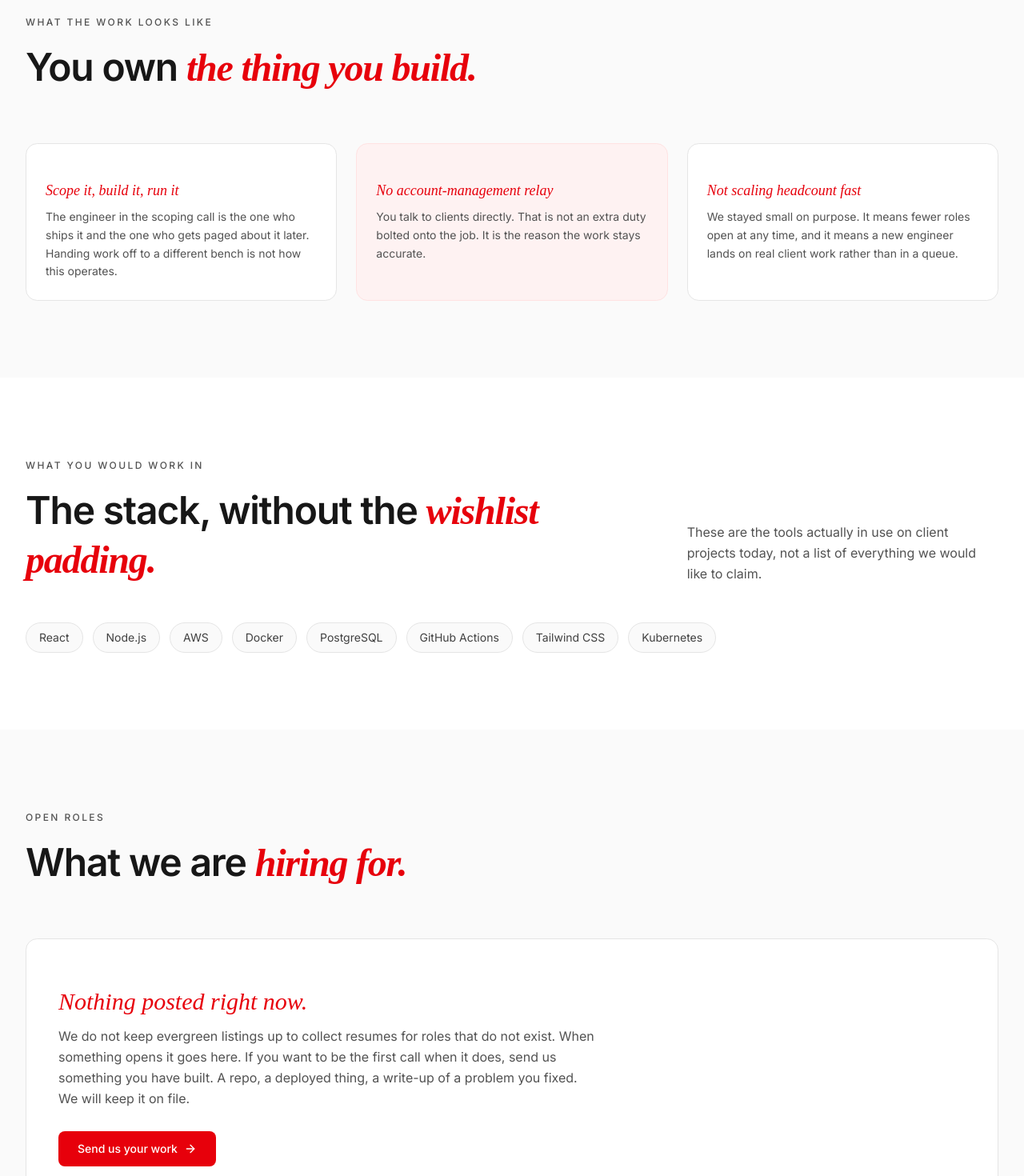
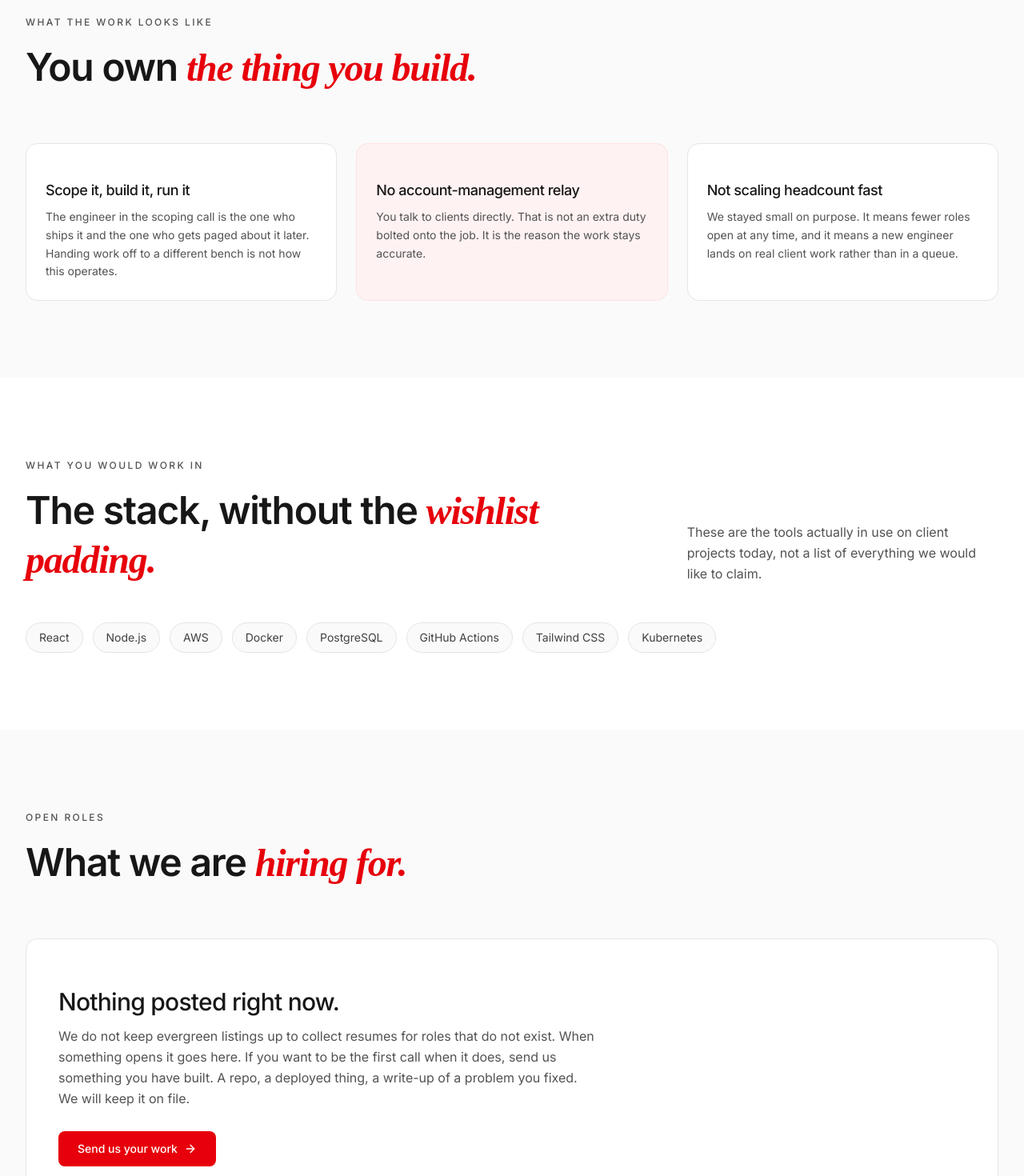
Before and after one commit to LeelaMohan217/J-Monk-Devops, a React (Vite) app: page /digiconnect/careers in a window 1280 px wide. Shown: the part 608-2078 px from the top of the page at 80% size. Built offline with nearby package versions, Linux system fonts and the light colour scheme.

Commit message:
Set DigiConnect card titles in plain sans like EduConnect's

```diff
--- a/src/sites/digiconnect/headingStyles.js
+++ b/src/sites/digiconnect/headingStyles.js
@@ -1,27 +1,21 @@
 // DigiConnect's heading accent treatment, in one place.
-//
-// Every heading on this site carries red Playfair Display italic. Keeping the
-// class string here rather than pasted inline in fifteen components means
-// retuning the accent later is one edit, not a grep you can get wrong.
 //
 // Playfair Display is already loaded globally in src/index.css. It was added
 // there for EduConnect and the umbrella landing page, so using it here costs no
 // extra font request.
 
-// For split headings: the lead stays in the page's sans face at
-// text-neutral-900 and only the trailing phrase takes the accent. This is the
-// dominant pattern, driven by a `headingLead` / `headingAccent` pair in each
-// section's data.js.
+// For split headings: the lead stays in the page's sans face at text-neutral-900
+// and only the trailing phrase takes the accent, driven by a `headingLead` /
+// `headingAccent` pair in each section's data.js. Keeping the class string here
+// rather than pasted inline across fourteen components means retuning the accent
+// later is one edit, not a grep you can get wrong.
+//
+// This is now the only place the accent appears. There used to be a second
+// export, HEADING_FULL_CLASS, that put the same red Playfair italic on whole
+// card titles: service names, value terms, offering titles. It was removed
+// because EduConnect sets its card titles in plain sans, so DigiConnect was the
+// only brand styling them that way, and the two sites read as different systems
+// on what is meant to be one design language. Card titles here now use the same
+// `font-medium tracking-tight text-neutral-900` that EduConnect's do.
 export const ACCENT_CLASS =
   "font-['Playfair_Display',serif] text-red-600 italic";
-
-// For headings that cannot be split because the text is dynamic or is a short
-// standalone label: service names, value terms, offering titles. The whole
-// heading takes the treatment rather than an arbitrary slice of a sentence.
-//
-// Same declarations as ACCENT_CLASS today, kept separate because the two are
-// tuned for different jobs. If card titles ever need to soften (lighter red, or
-// dropping italic at small sizes), that belongs here and must not leak into the
-// section-heading accent above.
-export const HEADING_FULL_CLASS =
-  "font-['Playfair_Display',serif] text-red-600 italic";
--- a/src/sites/digiconnect/pages/about/ValuesSection.jsx
+++ b/src/sites/digiconnect/pages/about/ValuesSection.jsx
@@ -2,7 +2,7 @@ import { motion } from "framer-motion";
 import { riseIn } from "../../../../shared/variants";
 import { STEP, centerTrigger } from "../../../../shared/motionConfig";
 import { values } from "./data";
-import { ACCENT_CLASS, HEADING_FULL_CLASS } from "../../headingStyles";
+import { ACCENT_CLASS } from "../../headingStyles";
 
 const ValuesSection = () => {
   return (
@@ -42,7 +42,7 @@ const ValuesSection = () => {
               }`}
             >
               <span className="h-px w-10 bg-red-600" aria-hidden="true" />
-              <h3 className={`mt-5 text-lg ${HEADING_FULL_CLASS}`}>
+              <h3 className="mt-5 text-base font-medium tracking-tight text-neutral-900 md:text-lg">
                 {item.term}
               </h3>
               <p className="mt-2 text-sm leading-relaxed text-neutral-600">
--- a/src/sites/digiconnect/pages/careers/OpenRolesSection.jsx
+++ b/src/sites/digiconnect/pages/careers/OpenRolesSection.jsx
@@ -4,7 +4,7 @@ import { ArrowUpRight, ArrowRight } from "lucide-react";
 import { riseIn } from "../../../../shared/variants";
 import { STEP, centerTrigger } from "../../../../shared/motionConfig";
 import { openRoles } from "./data";
-import { ACCENT_CLASS, HEADING_FULL_CLASS } from "../../headingStyles";
+import { ACCENT_CLASS } from "../../headingStyles";
 
 // Two states, driven entirely by whether data.js has any roles in it. The empty
 // state is the honest default, since the site does not keep evergreen listings
@@ -56,7 +56,7 @@ const OpenRolesSection = () => {
                       {role.type}
                     </span>
                     <h3
-                      className={`mt-2 text-2xl tracking-tight md:text-3xl ${HEADING_FULL_CLASS}`}
+                      className="mt-2 text-2xl font-medium tracking-tight text-neutral-900 md:text-3xl"
                     >
                       {role.title}
                     </h3>
@@ -81,7 +81,7 @@ const OpenRolesSection = () => {
             className="mt-12 rounded-2xl border border-neutral-200 bg-surface p-8 md:mt-16 md:p-10"
           >
             <span className="h-px w-10 bg-red-600" aria-hidden="true" />
-            <h3 className={`mt-5 text-2xl md:text-3xl ${HEADING_FULL_CLASS}`}>
+            <h3 className="mt-5 text-2xl font-medium tracking-tight text-neutral-900 md:text-3xl">
               {emptyState.heading}
             </h3>
             <p className="mt-3 max-w-2xl text-sm leading-relaxed text-neutral-600 md:text-base">
--- a/src/sites/digiconnect/pages/careers/WhatItIsLikeSection.jsx
+++ b/src/sites/digiconnect/pages/careers/WhatItIsLikeSection.jsx
@@ -2,7 +2,7 @@ import { motion } from "framer-motion";
 import { riseIn } from "../../../../shared/variants";
 import { STEP, centerTrigger } from "../../../../shared/motionConfig";
 import { whatItIsLike } from "./data";
-import { ACCENT_CLASS, HEADING_FULL_CLASS } from "../../headingStyles";
+import { ACCENT_CLASS } from "../../headingStyles";
 
 // Same three-card treatment as the about page's ValuesSection, since these are
 // the same operating constraints stated from a candidate's side rather than a
@@ -42,7 +42,7 @@ const WhatItIsLikeSection = () => {
               }`}
             >
               <span className="h-px w-10 bg-red-600" aria-hidden="true" />
-              <h3 className={`mt-5 text-lg ${HEADING_FULL_CLASS}`}>
+              <h3 className="mt-5 text-base font-medium tracking-tight text-neutral-900 md:text-lg">
                 {item.term}
               </h3>
               <p className="mt-2 text-sm leading-relaxed text-neutral-600">
--- a/src/sites/digiconnect/pages/home/OfferingsSection.jsx
+++ b/src/sites/digiconnect/pages/home/OfferingsSection.jsx
@@ -4,7 +4,7 @@ import { ArrowRight } from "lucide-react";
 import { riseIn } from "../../../../shared/variants";
 import { centerTrigger } from "../../../../shared/motionConfig";
 import { offerings } from "./data";
-import { ACCENT_CLASS, HEADING_FULL_CLASS } from "../../headingStyles";
+import { ACCENT_CLASS } from "../../headingStyles";
 
 const OfferingsSection = () => {
   return (
@@ -54,7 +54,7 @@ const OfferingsSection = () => {
                   </div>
 
                   <h3
-                    className={`mt-5 text-2xl tracking-tight md:text-3xl ${HEADING_FULL_CLASS}`}
+                    className="mt-5 text-2xl font-medium tracking-tight text-neutral-900 md:text-3xl"
                   >
                     {service.name}
                   </h3>
--- a/src/sites/digiconnect/pages/home/WhatWeDoSection.jsx
+++ b/src/sites/digiconnect/pages/home/WhatWeDoSection.jsx
@@ -2,7 +2,7 @@ import { motion } from "framer-motion";
 import { riseIn } from "../../../../shared/variants";
 import { STEP, centerTrigger } from "../../../../shared/motionConfig";
 import { whatWeDo } from "./data";
-import { ACCENT_CLASS, HEADING_FULL_CLASS } from "../../headingStyles";
+import { ACCENT_CLASS } from "../../headingStyles";
 
 const WhatWeDoSection = () => {
   return (
@@ -52,7 +52,7 @@ const WhatWeDoSection = () => {
                 />
               </div>
               <div className="px-3 pt-4 pb-3">
-                <h3 className={`text-lg ${HEADING_FULL_CLASS}`}>
+                <h3 className="text-base font-medium tracking-tight text-neutral-900 md:text-lg">
                   {card.label}
                 </h3>
                 {/* text-sm, the size every other card body on the site uses.
--- a/src/sites/digiconnect/pages/services/OfferingsListSection.jsx
+++ b/src/sites/digiconnect/pages/services/OfferingsListSection.jsx
@@ -2,7 +2,6 @@ import { motion } from "framer-motion";
 import { riseIn } from "../../../../shared/variants";
 import { centerTrigger } from "../../../../shared/motionConfig";
 import { offerings } from "./data";
-import { HEADING_FULL_CLASS } from "../../headingStyles";
 
 const OfferingsListSection = () => {
   return (
@@ -31,7 +30,7 @@ const OfferingsListSection = () => {
                 </div>
 
                 <h2
-                  className={`mt-5 text-2xl tracking-tight md:text-3xl ${HEADING_FULL_CLASS}`}
+                  className="mt-5 text-2xl font-medium tracking-tight text-neutral-900 md:text-3xl"
                 >
                   {offering.name}
                 </h2>
```
Also changed, not shown: src/sites/digiconnect/pages/home/AudiencePathsSection.jsx (+7 -7 lines).
